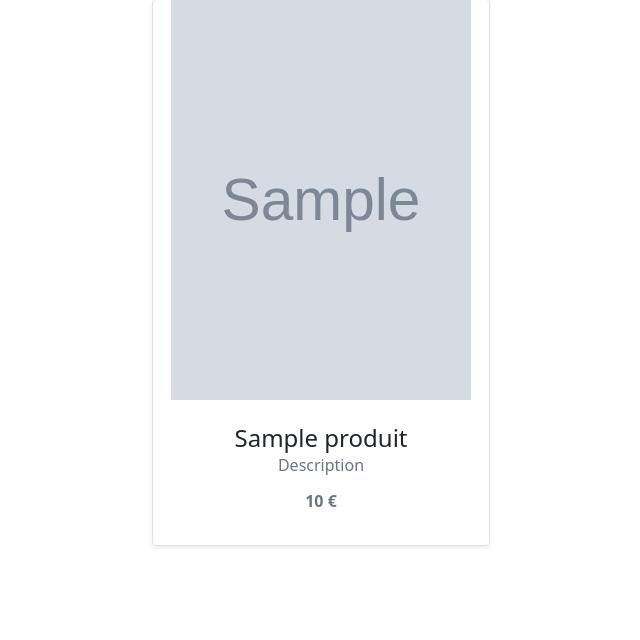
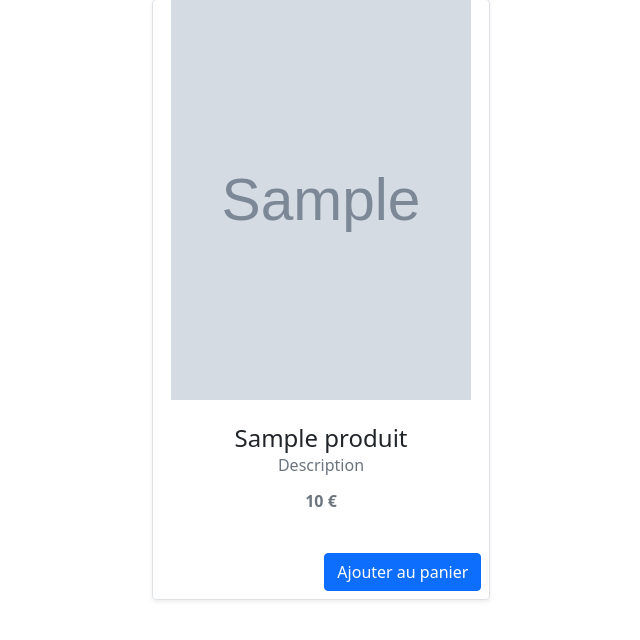
Before and after one commit to TangVdv/Projet-Annuel, a PHP site: page /market/index.php in a window 1280 px wide. Shown: the part 89-729 px from the top of the page, without its empty margins (319-959 px from the left). Run offline with PHP 8.4, Linux system fonts and the light colour scheme; tables that the repository leaves empty or names only in its code hold one stand-in row (values such as "Sample post"); grey boxes marked "Sample" are stand-in pictures.

Commit message:
Function "add to cart"
Add row in table when add to cart button is clicked
Also added InsertValues function in db file

```diff
--- a/includes/bdd.php
+++ b/includes/bdd.php
@@ -14,4 +14,11 @@ function SelectAll($table_name, $db){
   $req = $db->query('SELECT * FROM '.$table_name);
   return $req;
 }
+
+function InsertValues($table_name, $column, $value, $db){
+  $column = implode(", ", $column);
+  $value = implode(", ", $value);
+
+  $db->query('INSERT INTO '.$table_name.'('.$column.')'. 'VALUES('.$value.')' );
+}
 ?>
--- a/market/index.php
+++ b/market/index.php
@@ -20,8 +20,9 @@
         while ($row = $res->fetch(PDO::FETCH_OBJ)) {
         ?>
             <div class="row mb-2">
-              <div class="col text-center m-4">
-                <div class="col g-0 border rounded mb-4 shadow-sm ">
+              <div class="col m-4">
+                <div class="col g-0 border rounded mb-4 shadow-sm">
+                  <div class="text-center">
                     <div class="col">
                       <img class="bd-placeholder-img" width="300" height="400" src=<?php echo "../image/products/".$row->image; ?> alt="">
                     </div>
@@ -29,6 +30,10 @@
                         <h4 class="mb-0"><?php echo $row->nom; ?></h4>
                         <div class="mb-1 text-muted">Description</div>
                         <strong class="d-inline-block mb-2 mt-2 text-secondary"><?php echo $row->prix." €"; ?></strong>
+                      </div>
+                  </div>
+                  <div class="text-end m-2">
+                      <a href=<?php echo "check_addToCart.php?id=".$row->id_produit; ?> type="button" class="btn btn-primary">Ajouter au panier</a>
                   </div>
                 </div>
               </div>
```
Also changed, not shown: market/check_addToCart.php (added, +11 -0 lines). Lines whose indentation alone changed are shown as unchanged.
